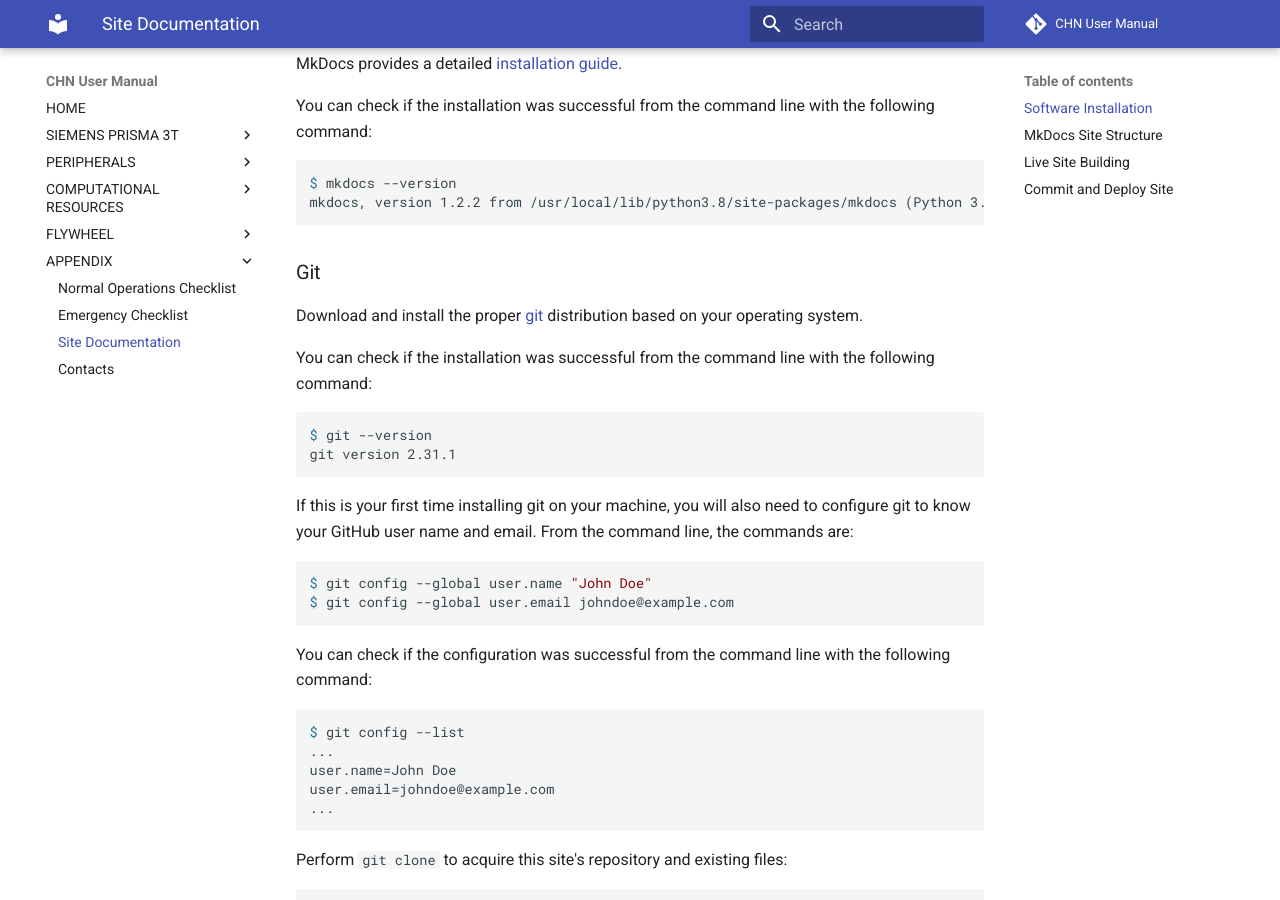
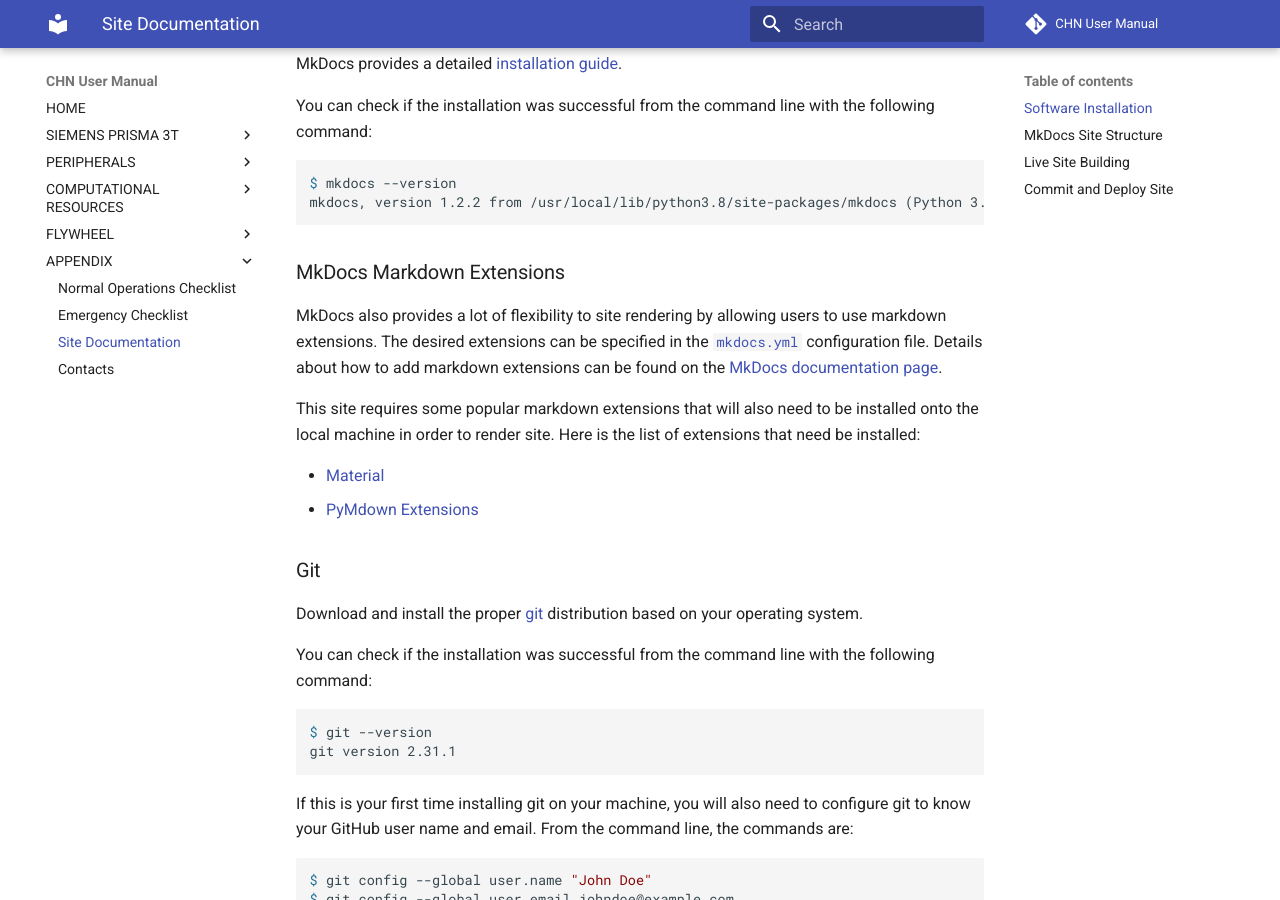
Before and after one commit to UW-CHN/CHN-User-Manual, an MkDocs documentation site: the page built from docs/appendix/site-documentation.md, in a window 1280 px wide and 900 px high, scrolled down 342 px. Built offline with MkDocs 1.6.1 and Material for MkDocs 9.7.7, drawn with Linux system fonts in a browser that asks for light colours; nearby versions of some CDN libraries; comment, search, counter and statistics services are not loaded.

Commit message:
updated to include md dependencies

````diff
--- a/docs/appendix/site-documentation.md
+++ b/docs/appendix/site-documentation.md
@@ -14,6 +14,15 @@
 $ mkdocs --version
 mkdocs, version 1.2.2 from /usr/local/lib/python3.8/site-packages/mkdocs (Python 3.8)
 ```
+
+### MkDocs Markdown Extensions
+
+MkDocs also provides a lot of flexibility to site rendering by allowing users to use markdown extensions. The desired extensions can be specified in the [`mkdocs.yml`](#mkdocsyml) configuration file. Details about how to add markdown extensions can be found on the [MkDocs documentation page](https://www.mkdocs.org/user-guide/configuration/#markdown_extensions).
+
+This site requires some popular markdown extensions that will also need to be installed onto the local machine in order to render site. Here is the list of extensions that need be installed:
+
+* [Material](https://squidfunk.github.io/mkdocs-material/getting-started/)
+* [PyMdown Extensions](https://facelessuser.github.io/pymdown-extensions/installation/)
 
 ### Git
 
````
